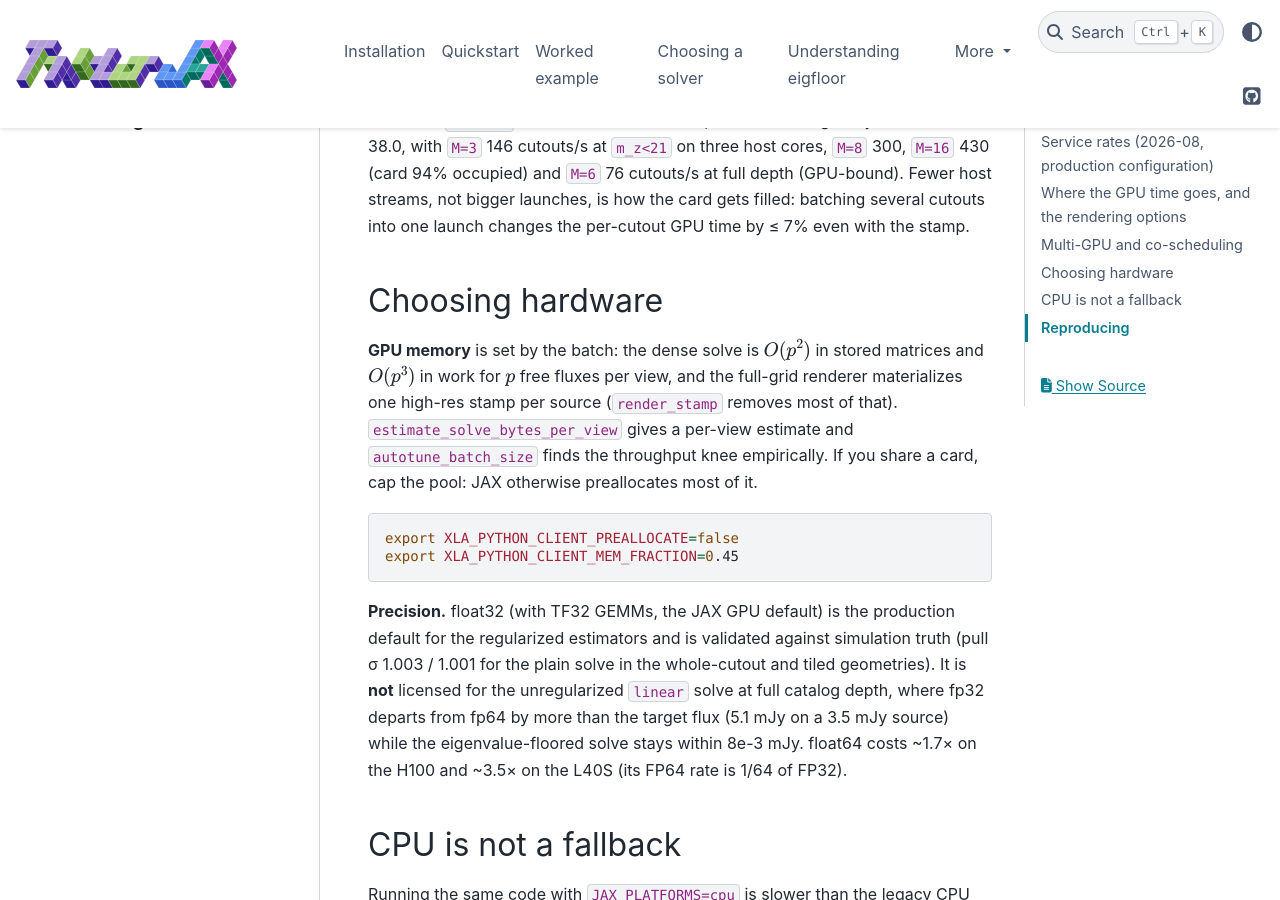
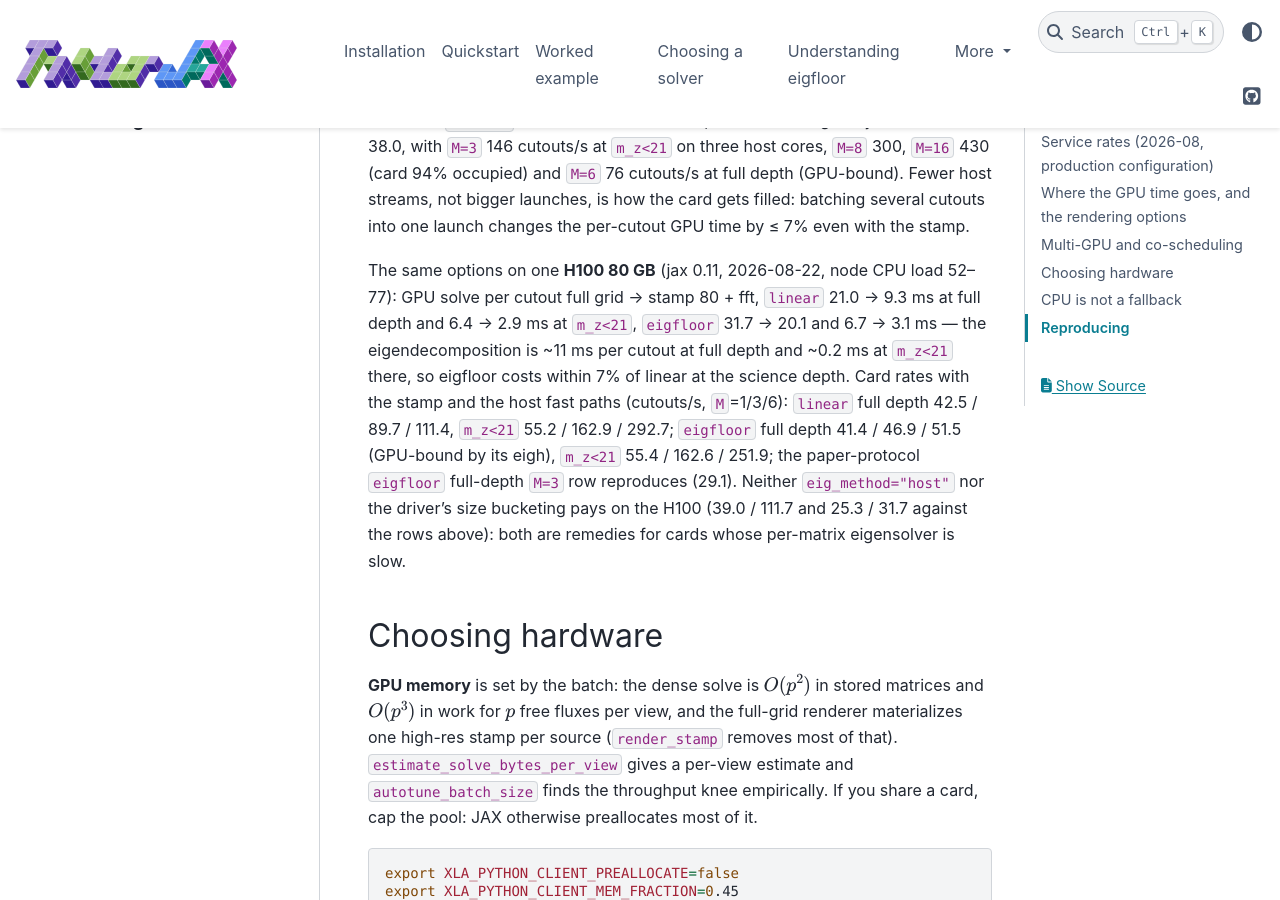
Before and after one commit to hbahk/tractor-jax, a Sphinx documentation site: the page built from docs/performance.md, in a window 1280 px wide and 900 px high, scrolled down 3623 px. Built offline with Sphinx 7.4.7 and the PyData theme 0.15.4, drawn with Linux system fonts in a browser that asks for light colours.

Commit message:
docs(performance): H100 numbers for the stamp, fast host paths, host eigh and bucketing

```diff
--- a/docs/performance.md
+++ b/docs/performance.md
@@ -121,6 +121,19 @@ cutouts/s at full depth (GPU-bound). Fewer host streams, not bigger launches,
 is how the card gets filled: batching several cutouts into one launch changes
 the per-cutout GPU time by ≤ 7% even with the stamp.
 
+The same options on one **H100 80 GB** (jax 0.11, 2026-08-22, node CPU load
+52–77): GPU solve per cutout full grid → stamp 80 + fft, `linear` 21.0 → 9.3 ms
+at full depth and 6.4 → 2.9 ms at `m_z<21`, `eigfloor` 31.7 → 20.1 and 6.7 →
+3.1 ms — the eigendecomposition is ~11 ms per cutout at full depth and ~0.2 ms
+at `m_z<21` there, so eigfloor costs within 7% of linear at the science depth.
+Card rates with the stamp and the host fast paths (cutouts/s, `M`=1/3/6):
+`linear` full depth 42.5 / 89.7 / 111.4, `m_z<21` 55.2 / 162.9 / 292.7;
+`eigfloor` full depth 41.4 / 46.9 / 51.5 (GPU-bound by its eigh), `m_z<21`
+55.4 / 162.6 / 251.9; the paper-protocol `eigfloor` full-depth `M=3` row
+reproduces (29.1). Neither `eig_method="host"` nor the driver's size
+bucketing pays on the H100 (39.0 / 111.7 and 25.3 / 31.7 against the rows
+above): both are remedies for cards whose per-matrix eigensolver is slow.
+
 ## Choosing hardware
 
 **GPU memory** is set by the batch: the dense solve is $O(p^2)$ in stored
```
